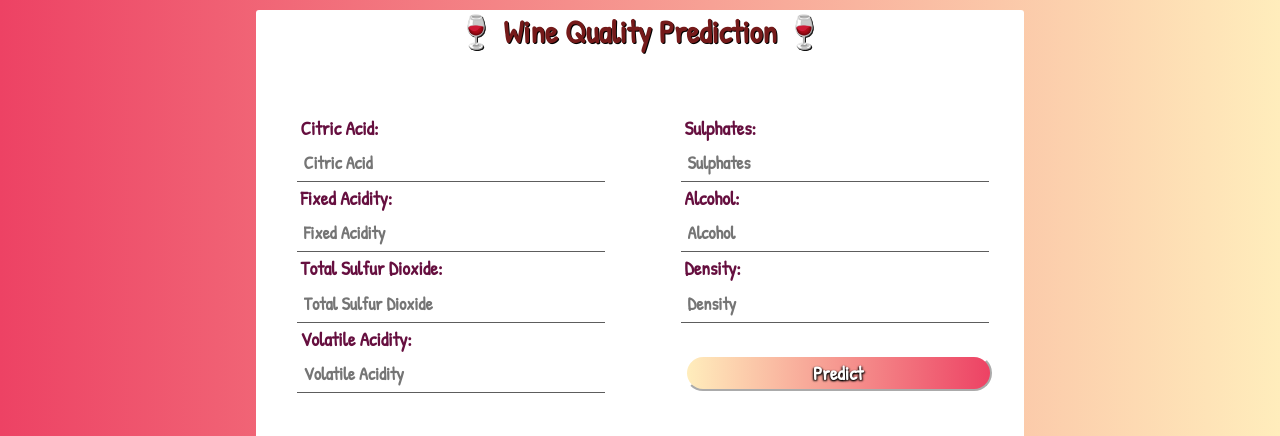
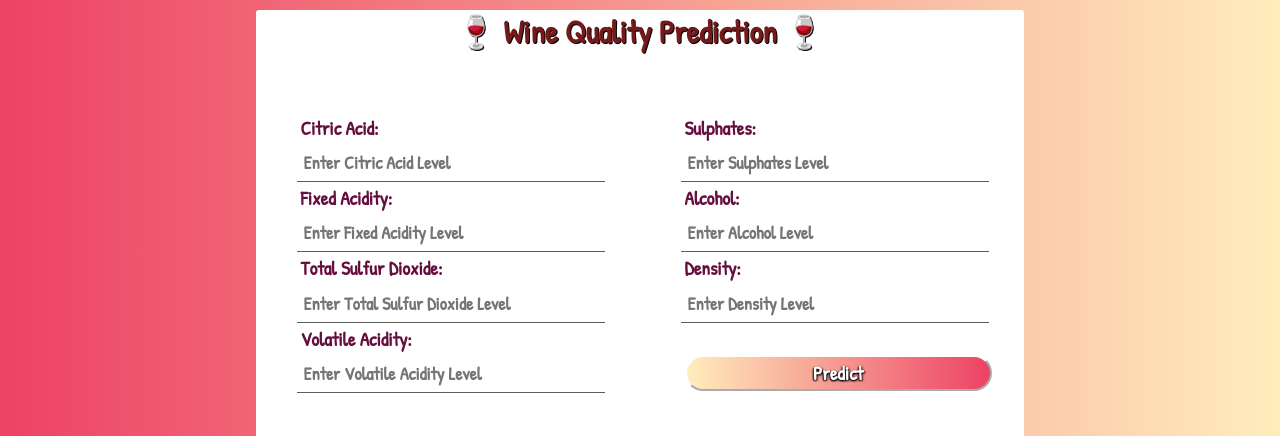
Before and after one commit to DivyamSingh18/Wine-Quality-Predictor, a Flask app: page / in a window 1280 px wide. Shown: the top 436 px of the page. Run offline with Flask 2, Linux system fonts and the light colour scheme; parts of the project's set-up code (start-up, migrations or seed data) failed here and were passed over.

Commit message:
Add files via upload

```diff
--- a/templates/index.html
+++ b/templates/index.html
@@ -17,26 +17,26 @@
         <div class="main">
             <div class="head" > 🍷 Wine Quality Prediction 🍷</div>
            <div class="grid-item" id="item1" >
-            <form action="https://wine-quality-prediction-model.herokuapp.com/prediction" method="POST">
+            <form action="http://127.0.0.1:5000/prediction" method="POST">
                 <b>Citric Acid:</b><br>
-                <input type="text" name="Citric_Acid" id="Citric_Acid" placeholder="Citric Acid"  required  autocomplete="off">
+                <input type="text" name="Citric_Acid" id="Citric_Acid" placeholder="Enter Citric Acid Level"  required  autocomplete="off">
                 <b>Fixed Acidity:</b><br>
-                <input type="text" name="Fixed_Acidity" id="Fixed_Acidity" placeholder="Fixed Acidity" required  autocomplete="off" >
+                <input type="text" name="Fixed_Acidity" id="Fixed_Acidity" placeholder="Enter Fixed Acidity Level " required  autocomplete="off" >
                 <b>Total Sulfur Dioxide:</b><br>
-                <input type="text" name="Total_Sulfur_Dioxide" id="Total_Sulfur_Dioxide" placeholder="Total Sulfur Dioxide"  required  autocomplete="off">
+                <input type="text" name="Total_Sulfur_Dioxide" id="Total_Sulfur_Dioxide" placeholder="Enter Total Sulfur Dioxide Level"  required  autocomplete="off">
                 <b>Volatile Acidity:</b><br>
-                <input type="text" name="Volatile_Acidity" id="Volatile_Acidity" placeholder="Volatile Acidity"  required  autocomplete="off">
+                <input type="text" name="Volatile_Acidity" id="Volatile_Acidity" placeholder="Enter Volatile Acidity Level"  required  autocomplete="off">
 
 
            </div>
 
            <div class="grid-item" id="item2" >
                 <b id="less-marg">Sulphates:</b><br>
-                <input type="text" name="Sulphates" id="Sulphates" placeholder="Sulphates"  required  autocomplete="off">
+                <input type="text" name="Sulphates" id="Sulphates" placeholder="Enter Sulphates Level"  required  autocomplete="off">
                 <b>Alcohol:</b><br>
-                <input type="text" name="Alcohol" id="Alcohol" placeholder="Alcohol"  required  autocomplete="off">
+                <input type="text" name="Alcohol" id="Alcohol" placeholder="Enter Alcohol Level"  required  autocomplete="off">
                 <b>Density:</b><br>
-                <input type="text" name="Density" id="Density" placeholder="Density"  required  autocomplete="off">
+                <input type="text" name="Density" id="Density" placeholder="Enter Density Level"  required  autocomplete="off">
 
                 <button type="submit" value="Submit">Predict</button>
 
```
